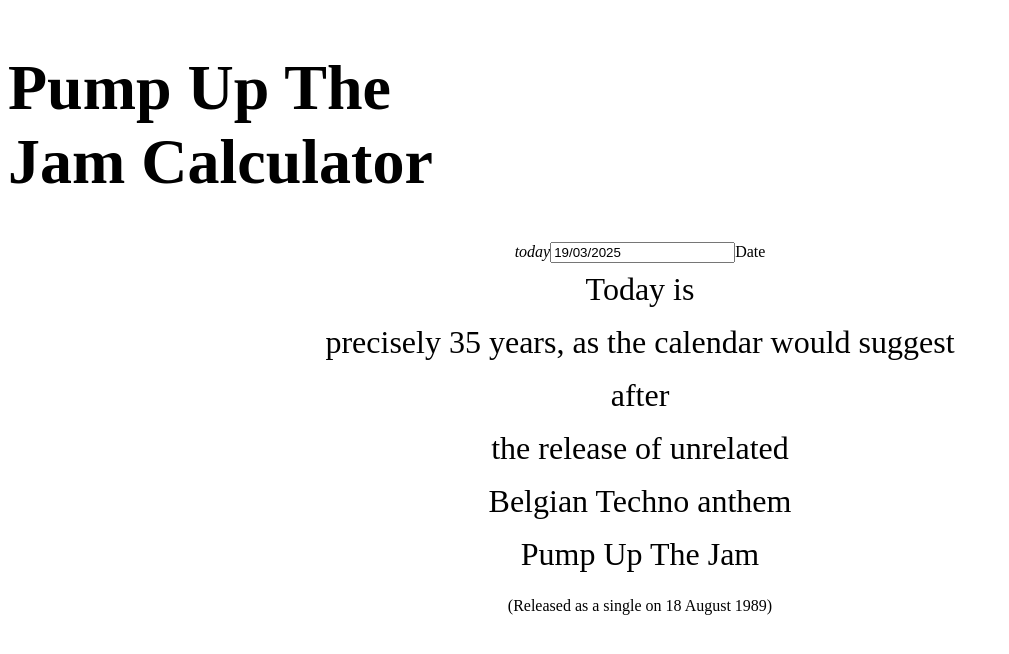
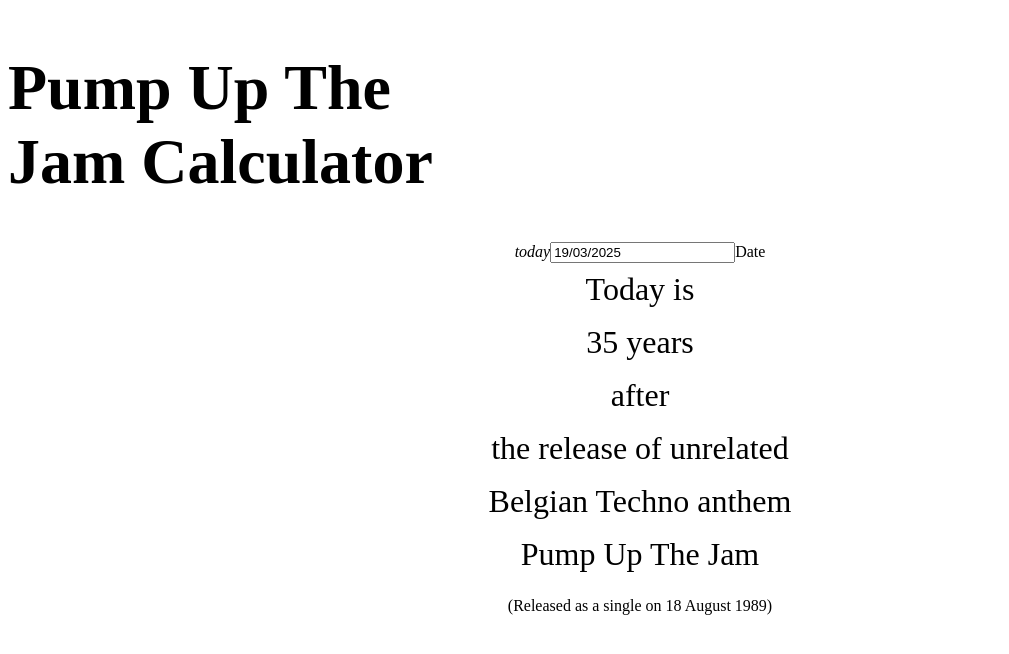
Before and after one commit to Khoding/pump-up-the-jam-calculator, a Vue app: page / in a window 1280 px wide. Shown: the top 654 px of the page, without its empty margins (0-1009 px from the left). Built offline with nearby package versions, Linux system fonts and the light colour scheme.

Commit message:
remove the posh

```diff
--- a/src/components/Calculator.vue
+++ b/src/components/Calculator.vue
@@ -96,23 +96,21 @@ const formatTimeDifference = ms => {
   if (userDate.value.isExtended) {
     const absYearDiff = Math.abs(userDate.value.yearDifference)
 
-    // Display based on magnitude with properly posh British wording
+    // Display based on magnitude with simple wording that works with before/after
     if (absYearDiff >= 1000000000) {
-      return `a most remarkable ${(absYearDiff / 1000000000).toFixed(1)} billion years, I dare say`
+      return `around ${(absYearDiff / 1000000000).toFixed(1)} billion years`
     }
     if (absYearDiff >= 1000000) {
-      return `precisely ${(absYearDiff / 1000000).toFixed(1)} million years, rather extraordinary`
+      return `around ${(absYearDiff / 1000000).toFixed(1)} million years`
     }
     if (absYearDiff >= 1000) {
-      return `approximately ${(absYearDiff / 1000).toFixed(1)} thousand years, quite substantial indeed`
+      return `around ${(absYearDiff / 1000).toFixed(1)} thousand years`
     }
-    // Always use elaborate phrasing regardless of timespan
-    return absYearDiff > 100
-      ? `a thoroughly calculated ${absYearDiff} years, if I may be so precise`
-      : `precisely ${absYearDiff} years, as one would expect`
+    // Use "approximately" for medium timeframes, nothing for recent dates
+    return absYearDiff > 100 ? `approximately ${absYearDiff} years` : `${absYearDiff} years`
   }
 
-  // Regular formatting for normal dates with British flair
+  // Regular formatting for normal dates
   const absMs = Math.abs(ms)
 
   const seconds = Math.floor(absMs / 1000)
@@ -128,9 +126,9 @@ const formatTimeDifference = ms => {
     const distanceToNextMillennium = nextMillennium * 1000 - years
 
     if (distanceToNextMillennium <= 50) {
-      return `very nearly ${nextMillennium} thousand years, approaching the milestone rather splendidly`
+      return `nearly ${nextMillennium} thousand years`
     } else if (years >= 1000 && years - millennium * 1000 <= 50) {
-      return `marginally exceeding ${millennium} ${millennium === 1 ? 'millennium' : 'millennia'}, most impressive`
+      return `slightly more than ${millennium} ${millennium === 1 ? 'millennium' : 'millennia'}`
     }
   }
 
@@ -141,25 +139,25 @@ const formatTimeDifference = ms => {
     const distanceToPrevCentury = years - century * 100
 
     if (distanceToNextCentury <= 15) {
-      return `approaching ${nextCentury} ${nextCentury === 1 ? 'century' : 'centuries'} with remarkable haste, I must say`
+      return `nearly ${nextCentury} ${nextCentury === 1 ? 'century' : 'centuries'}`
     } else if (distanceToPrevCentury <= 15) {
-      return `a smidgen over ${century} ${century === 1 ? 'century' : 'centuries'}, if one wishes to be precise`
+      return `just over ${century} ${century === 1 ? 'century' : 'centuries'}`
     } else {
       const roundedYears = Math.round(years / 10) * 10
-      return `approximately ${roundedYears} years, give or take a fortnight`
+      return `about ${roundedYears} years`
     }
   } else if (years > 0) {
-    return `precisely ${years} ${years === 1 ? 'year' : 'years'}, as the calendar would suggest`
+    return `${years} ${years === 1 ? 'year' : 'years'}`
   } else if (months > 0) {
-    return `a matter of ${months} ${months === 1 ? 'month' : 'months'}, if you'll pardon my exactitude`
+    return `${months} ${months === 1 ? 'month' : 'months'}`
   } else if (days > 0) {
-    return `${days} ${days === 1 ? 'day' : 'days'} on the dot, by my calculations`
+    return `${days} ${days === 1 ? 'day' : 'days'}`
   } else if (hours > 0) {
-    return `${hours} ${hours === 1 ? 'hour' : 'hours'} precisely, as the timepiece indicates`
+    return `${hours} ${hours === 1 ? 'hour' : 'hours'}`
   } else if (minutes > 0) {
-    return `${minutes} ${minutes === 1 ? 'minute' : 'minutes'}, according to my pocket watch`
+    return `${minutes} ${minutes === 1 ? 'minute' : 'minutes'}`
   } else {
-    return `a mere ${seconds} ${seconds === 1 ? 'second' : 'seconds'}, hardly worth mentioning`
+    return `${seconds} ${seconds === 1 ? 'second' : 'seconds'}`
   }
 }
 </script>
```
